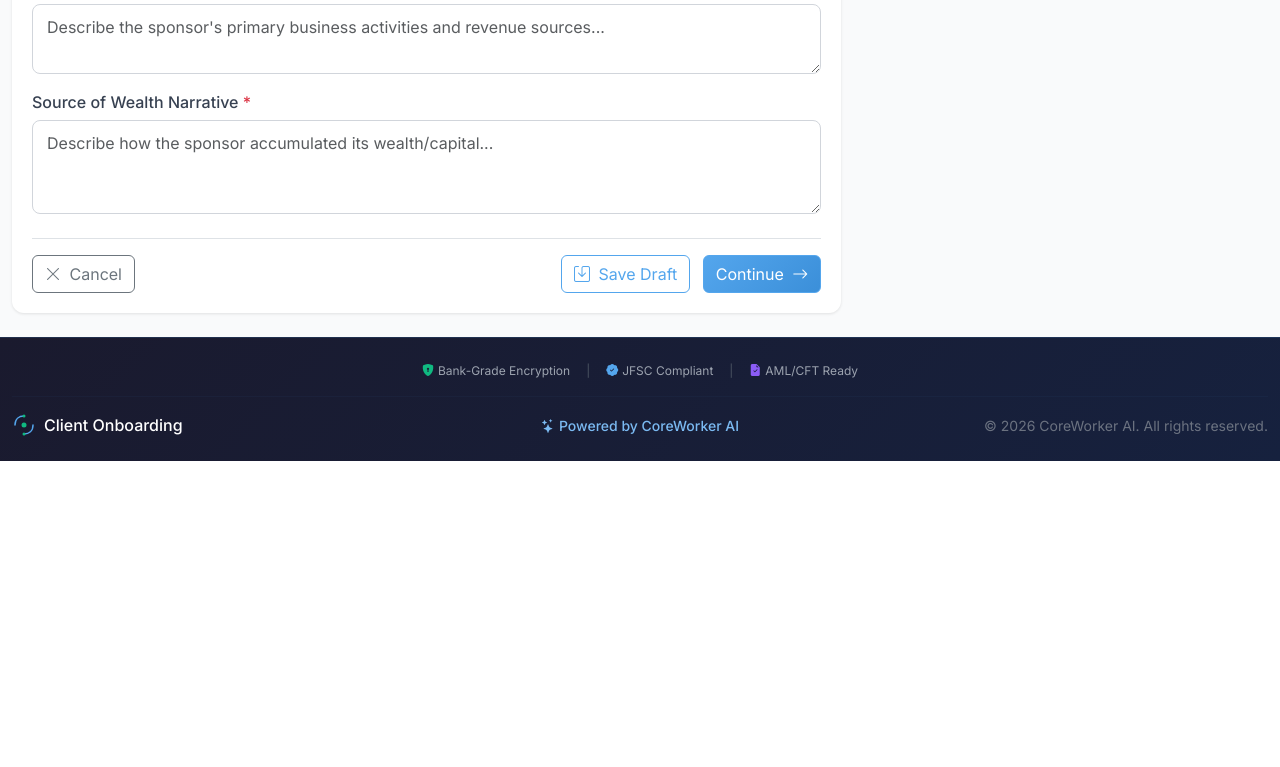
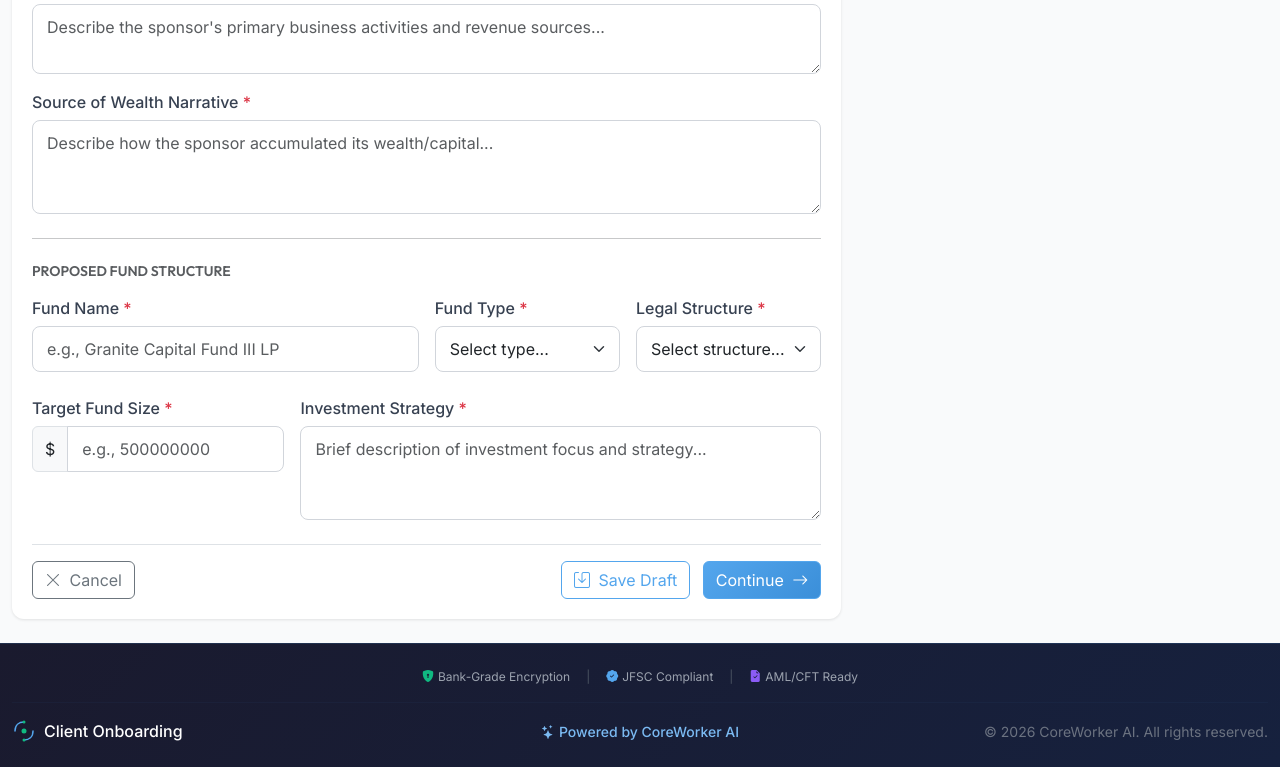
Before and after one commit to robertdaykin84-ops/invoice-payment-tracker, a Flask app: page /onboarding/1/phase/1 in a window 1280 px wide. Shown: the part 1242-2009 px from the top of the page. Before the commit the page ends 1703 px from the top, so only its background shows below. Run offline with Flask 3, Linux system fonts and the light colour scheme.

Commit message:
feat: phase1 template - fund structure section
Co-Authored-By: Claude Opus 4.5 <noreply@anthropic.com>

```diff
--- a/packages/client-onboarding/templates/onboarding/phase1.html
+++ b/packages/client-onboarding/templates/onboarding/phase1.html
@@ -222,6 +222,58 @@
                         </div>
                     </div>
 
+                    <hr class="my-4">
+
+                    <!-- Section 4: Proposed Fund Structure -->
+                    <h6 class="text-uppercase text-muted small mb-3">Proposed Fund Structure</h6>
+
+                    <div class="row g-3 mb-4">
+                        <div class="col-md-6">
+                            <label class="form-label">Fund Name <span class="text-danger">*</span></label>
+                            <input type="text" class="form-control" name="fund_name" required
+                                   placeholder="e.g., Granite Capital Fund III LP"
+                                   value="{{ enquiry.fund_name if enquiry else '' }}">
+                        </div>
+                        <div class="col-md-3">
+                            <label class="form-label">Fund Type <span class="text-danger">*</span></label>
+                            <select class="form-select" name="fund_type" required>
+                                <option value="">Select type...</option>
+                                <option value="jpf" {% if enquiry and enquiry.fund_type == 'jpf' %}selected{% endif %}>Jersey Private Fund (JPF)</option>
+                                <option value="expert" {% if enquiry and enquiry.fund_type == 'expert' %}selected{% endif %}>Expert Fund</option>
+                                <option value="listed" {% if enquiry and enquiry.fund_type == 'listed' %}selected{% endif %}>Listed Fund</option>
+                                <option value="other" {% if enquiry and enquiry.fund_type == 'other' %}selected{% endif %}>Other</option>
+                            </select>
+                        </div>
+                        <div class="col-md-3">
+                            <label class="form-label">Legal Structure <span class="text-danger">*</span></label>
+                            <select class="form-select" name="fund_legal_structure" required>
+                                <option value="">Select structure...</option>
+                                <option value="lp" {% if enquiry and enquiry.fund_legal_structure == 'lp' %}selected{% endif %}>Limited Partnership</option>
+                                <option value="unit_trust" {% if enquiry and enquiry.fund_legal_structure == 'unit_trust' %}selected{% endif %}>Unit Trust</option>
+                                <option value="icc" {% if enquiry and enquiry.fund_legal_structure == 'icc' %}selected{% endif %}>ICC</option>
+                                <option value="pcc" {% if enquiry and enquiry.fund_legal_structure == 'pcc' %}selected{% endif %}>PCC</option>
+                                <option value="other" {% if enquiry and enquiry.fund_legal_structure == 'other' %}selected{% endif %}>Other</option>
+                            </select>
+                        </div>
+                    </div>
+
+                    <div class="row g-3 mb-4">
+                        <div class="col-md-4">
+                            <label class="form-label">Target Fund Size <span class="text-danger">*</span></label>
+                            <div class="input-group">
+                                <span class="input-group-text">$</span>
+                                <input type="number" class="form-control" name="target_fund_size" required
+                                       placeholder="e.g., 500000000"
+                                       value="{{ enquiry.target_fund_size if enquiry else '' }}">
+                            </div>
+                        </div>
+                        <div class="col-md-8">
+                            <label class="form-label">Investment Strategy <span class="text-danger">*</span></label>
+                            <textarea class="form-control" name="investment_strategy" rows="3" required
+                                      placeholder="Brief description of investment focus and strategy...">{{ enquiry.investment_strategy if enquiry else '' }}</textarea>
+                        </div>
+                    </div>
+
                     <!-- Form Actions -->
                     <div class="d-flex justify-content-between mt-4 pt-3 border-top">
                         <a href="{{ url_for('dashboard') }}" class="btn btn-outline-secondary">
```
